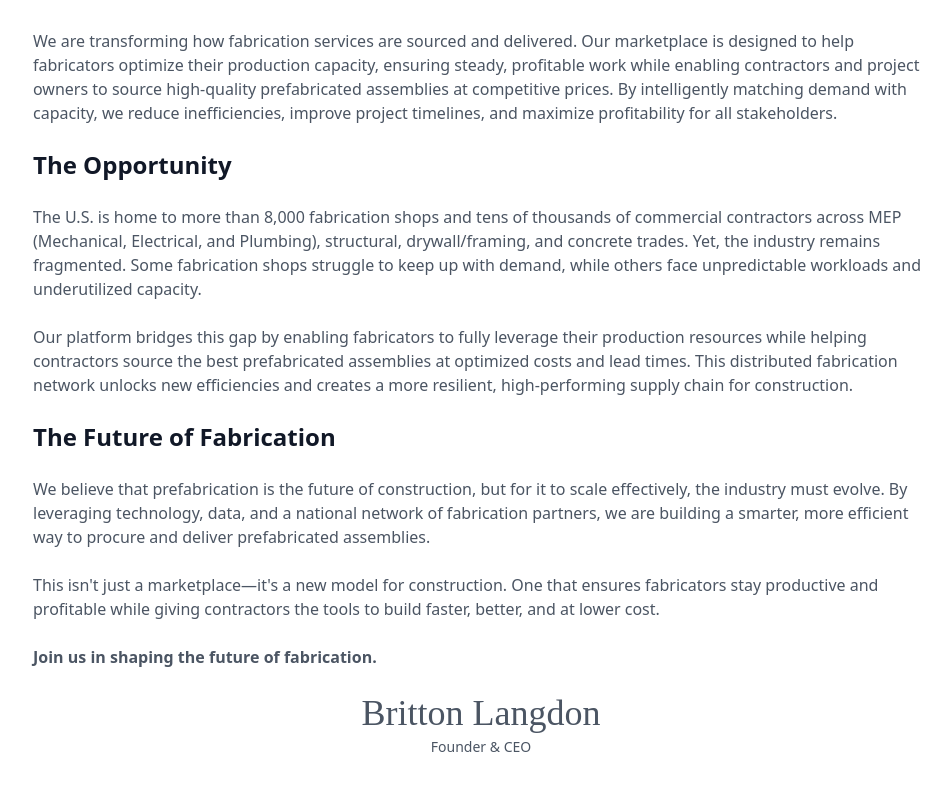
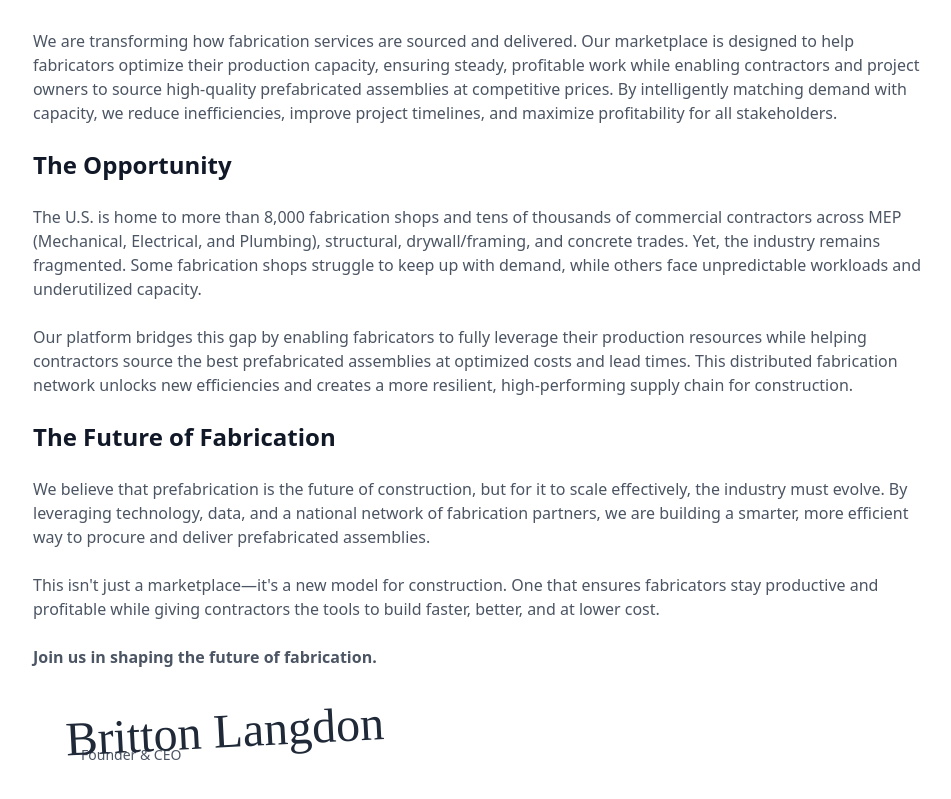
Before and after one commit to blangdon1004/buildfactory-waitlist, a React (Vite) app: page /about in a window 1280 px wide. Shown: the part 1171-1970 px from the top of the page, without its empty margins (159-1110 px from the left). Built offline with nearby package versions, Linux system fonts and the light colour scheme.

Commit message:
Refactor About Us signature
Refactored the "Britton Langdon" signature in the About Us page to improve its appearance and alignment.  The signature is now left-justified and styled to resemble a more formal signature.

```diff
--- a/src/pages/AboutUs.tsx
+++ b/src/pages/AboutUs.tsx
@@ -69,9 +69,9 @@ const AboutUs = () => {
               Join us in shaping the future of fabrication.
             </p>
 
-            <div className="text-center mt-16">
-              <p className="font-['Dancing_Script'] text-4xl mb-1">Britton Langdon</p>
-              <p className="text-gray-600 text-sm">Founder & CEO</p>
+            <div className="text-left mt-16 pl-8">
+              <p className="font-['Dancing_Script'] text-5xl mb-1 transform -rotate-3 text-gray-800">Britton Langdon</p>
+              <p className="text-gray-600 text-sm ml-4">Founder & CEO</p>
             </div>
           </div>
         </div>
```
